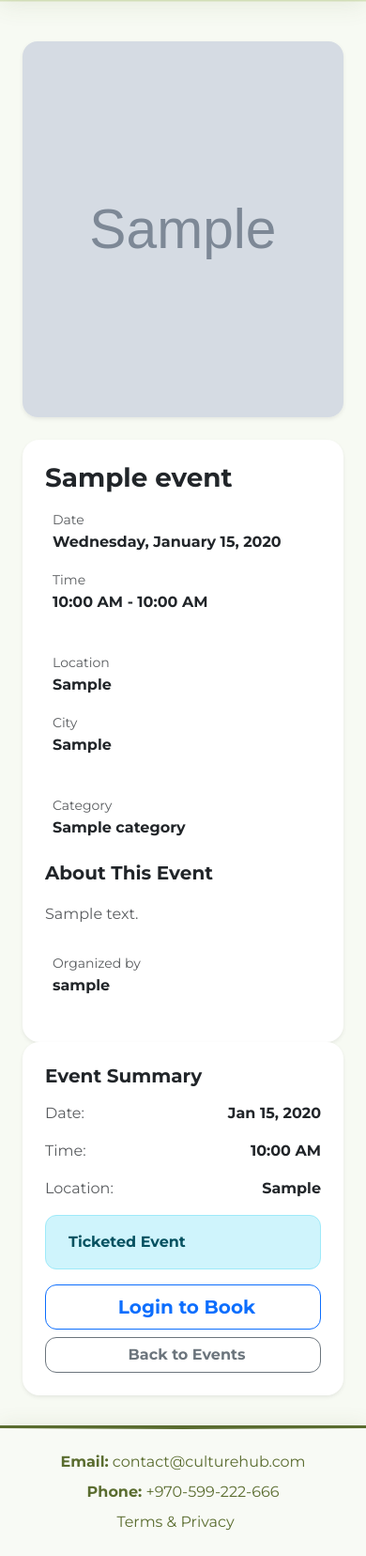
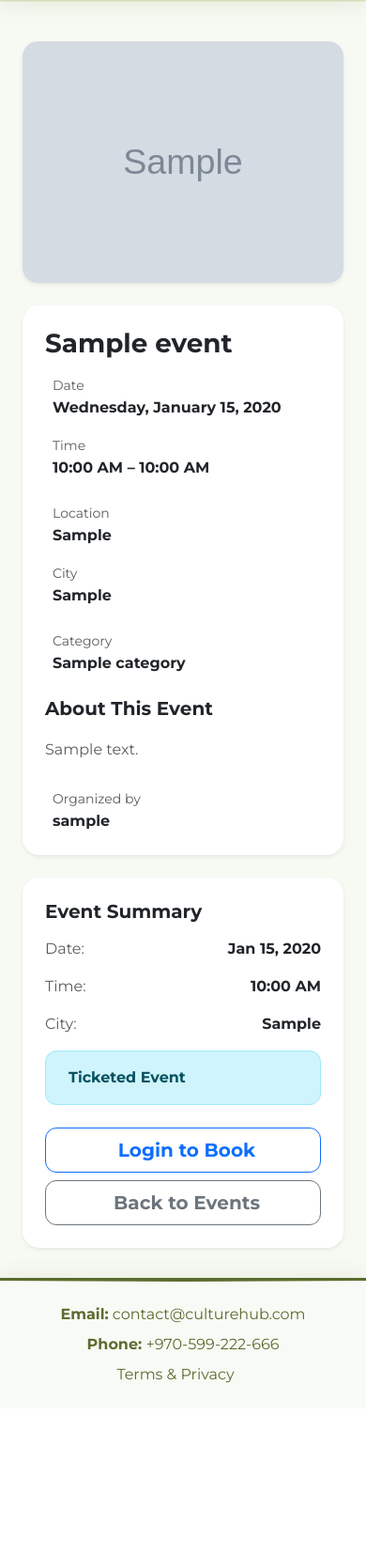
Before and after one commit to RaghadSbeih/event-culture-hub, a Django app: page /event/1/ in a window 390 px wide. Shown: the part 110-1766 px from the top of the page at 94% size. After the commit the page ends 1582 px from the top, so only its background shows below. Run offline with Django 5.2, Linux system fonts and the light colour scheme; tables that the repository leaves empty hold one stand-in row (values such as "Sample post"); grey boxes marked "Sample" are stand-in pictures.

Commit message:
feat: Improve event detail page responsiveness and layout (#26)

```diff
--- a/culture_hub/templates/event_detail.html
+++ b/culture_hub/templates/event_detail.html
@@ -12,29 +12,30 @@
     </div>
     {% endif %}
 
-    <div class="row">
+    <div class="row gy-4">
+        <!-- Left: Event Content -->
         <div class="col-lg-8">
-            <!-- Event Image -->
+            <!-- Event Poster -->
             <div class="mb-4">
                 {% if event.poster_image %}
-                <img src="{{ event.poster_image.url }}" class="img-fluid rounded-4 shadow-sm" alt="{{ event.title }}"
-                    style="width: 100%; height: 400px; object-fit: cover;">
+                <img src="{{ event.poster_image.url }}" class="img-fluid rounded-4 shadow-sm w-100"
+                    alt="{{ event.title }}" style="max-height: 400px; object-fit: cover;">
                 {% else %}
                 <img src="https://images.unsplash.com/photo-1506744038136-46273834b3fb?auto=format&fit=crop&w=800&q=80"
-                    class="img-fluid rounded-4 shadow-sm" alt="Event poster"
-                    style="width: 100%; height: 400px; object-fit: cover;">
+                    class="img-fluid rounded-4 shadow-sm w-100" alt="Event poster"
+                    style="max-height: 400px; object-fit: cover;">
                 {% endif %}
             </div>
 
-            <!-- Event Details -->
+            <!-- Event Details Card -->
             <div class="card border-0 shadow-sm">
                 <div class="card-body p-4">
                     <h1 class="fw-bold mb-3">{{ event.title }}</h1>
 
                     <div class="row mb-4">
-                        <div class="col-md-6">
-                            <div class="d-flex align-items-center mb-3">
-                                <i class="bi bi-calendar-event text-success me-2"></i>
+                        <div class="col-md-6 mb-3 mb-md-0">
+                            <div class="d-flex align-items-start">
+                                <i class="bi bi-calendar-event text-success me-2 fs-5"></i>
                                 <div>
                                     <small class="text-muted">Date</small>
                                     <div class="fw-semibold">{{ event.date|date:"l, F d, Y" }}</div>
@@ -42,21 +43,20 @@
                             </div>
                         </div>
                         <div class="col-md-6">
-                            <div class="d-flex align-items-center mb-3">
-                                <i class="bi bi-clock text-primary me-2"></i>
+                            <div class="d-flex align-items-start">
+                                <i class="bi bi-clock text-primary me-2 fs-5"></i>
                                 <div>
                                     <small class="text-muted">Time</small>
-                                    <div class="fw-semibold">{{ event.start_time|time:"g:i A" }} -
-                                        {{ event.end_time|time:"g:i A" }}</div>
+                                    <div class="fw-semibold">{{ event.start_time|time:"g:i A" }} – {{ event.end_time|time:"g:i A" }}</div>
                                 </div>
                             </div>
                         </div>
                     </div>
 
                     <div class="row mb-4">
-                        <div class="col-md-6">
-                            <div class="d-flex align-items-center mb-3">
-                                <i class="bi bi-geo-alt text-danger me-2"></i>
+                        <div class="col-md-6 mb-3 mb-md-0">
+                            <div class="d-flex align-items-start">
+                                <i class="bi bi-geo-alt text-danger me-2 fs-5"></i>
                                 <div>
                                     <small class="text-muted">Location</small>
                                     <div class="fw-semibold">{{ event.location }}</div>
@@ -64,8 +64,8 @@
                             </div>
                         </div>
                         <div class="col-md-6">
-                            <div class="d-flex align-items-center mb-3">
-                                <i class="bi bi-building text-info me-2"></i>
+                            <div class="d-flex align-items-start">
+                                <i class="bi bi-building text-info me-2 fs-5"></i>
                                 <div>
                                     <small class="text-muted">City</small>
                                     <div class="fw-semibold">{{ event.city }}</div>
@@ -75,8 +75,8 @@
                     </div>
 
                     <div class="mb-4">
-                        <div class="d-flex align-items-center mb-2">
-                            <i class="bi bi-tag text-warning me-2"></i>
+                        <div class="d-flex align-items-start">
+                            <i class="bi bi-tag text-warning me-2 fs-5"></i>
                             <div>
                                 <small class="text-muted">Category</small>
                                 <div class="fw-semibold">{{ event.category.name }}</div>
@@ -89,9 +89,9 @@
                         <p class="text-muted lh-lg">{{ event.description }}</p>
                     </div>
 
-                    <div class="mb-4">
-                        <div class="d-flex align-items-center">
-                            <i class="bi bi-person-circle text-secondary me-2"></i>
+                    <div>
+                        <div class="d-flex align-items-start">
+                            <i class="bi bi-person-circle text-secondary me-2 fs-5"></i>
                             <div>
                                 <small class="text-muted">Organized by</small>
                                 <div class="fw-semibold">{{ event.user.username }}</div>
@@ -102,59 +102,50 @@
             </div>
         </div>
 
-        <!-- Sidebar -->
+        <!-- Right: Event Summary / Sticky Sidebar -->
         <div class="col-lg-4">
-            <div class="card border-0 shadow-sm sticky-top" style="top: 2rem;">
+            <div class="card border-0 shadow-sm sticky-top" style="top: 100px; z-index: 0;">
                 <div class="card-body p-4">
                     <h5 class="fw-bold mb-3">Event Summary</h5>
 
-                    <div class="mb-3">
-                        <div class="d-flex justify-content-between align-items-center">
-                            <span class="text-muted">Date:</span>
-                            <span class="fw-semibold">{{ event.date|date:"M d, Y" }}</span>
-                        </div>
+                    <div class="mb-3 d-flex justify-content-between">
+                        <span class="text-muted">Date:</span>
+                        <span class="fw-semibold">{{ event.date|date:"M d, Y" }}</span>
                     </div>
 
-                    <div class="mb-3">
-                        <div class="d-flex justify-content-between align-items-center">
-                            <span class="text-muted">Time:</span>
-                            <span class="fw-semibold">{{ event.start_time|time:"g:i A" }}</span>
-                        </div>
+                    <div class="mb-3 d-flex justify-content-between">
+                        <span class="text-muted">Time:</span>
+                        <span class="fw-semibold">{{ event.start_time|time:"g:i A" }}</span>
                     </div>
 
-                    <div class="mb-3">
-                        <div class="d-flex justify-content-between align-items-center">
-                            <span class="text-muted">Location:</span>
-                            <span class="fw-semibold">{{ event.city }}</span>
-                        </div>
+                    <div class="mb-3 d-flex justify-content-between">
+                        <span class="text-muted">City:</span>
+                        <span class="fw-semibold">{{ event.city }}</span>
                     </div>
 
                     {% if event.is_ticketed %}
-                    <div class="alert alert-info mb-3">
+                    <div class="alert alert-info mb-3 d-flex align-items-center">
                         <i class="bi bi-ticket-perforated me-2"></i>
                         <strong>Ticketed Event</strong>
                     </div>
                     {% endif %}
 
-                    <div class="d-grid gap-2">
+                    <div class="d-grid gap-2 mt-4">
                         {% if user_is_logged_in %}
                         <form method="post" action="{% url 'book_event' event.id %}">
                             {% csrf_token %}
-                            <button type="submit" class="btn btn-success btn-lg">
-                                <i class="bi bi-calendar-check me-2"></i>
-                                Book This Event
+                            <button type="submit" class="btn btn-success btn-lg w-100">
+                                <i class="bi bi-calendar-check me-2"></i>Book This Event
                             </button>
                         </form>
                         {% else %}
-                        <a href="{% url 'login' %}" class="btn btn-outline-primary btn-lg">
-                            <i class="bi bi-box-arrow-in-right me-2"></i>
-                            Login to Book
+                        <a href="{% url 'login' %}" class="btn btn-outline-primary btn-lg w-100">
+                            <i class="bi bi-box-arrow-in-right me-2"></i>Login to Book
                         </a>
                         {% endif %}
 
-                        <a href="{% url 'event_list' %}" class="btn btn-outline-secondary">
-                            <i class="bi bi-arrow-left me-2"></i>
-                            Back to Events
+                        <a href="{% url 'event_list' %}" class="btn btn-outline-secondary btn-lg w-100">
+                            <i class="bi bi-arrow-left me-2"></i>Back to Events
                         </a>
                     </div>
                 </div>
```
